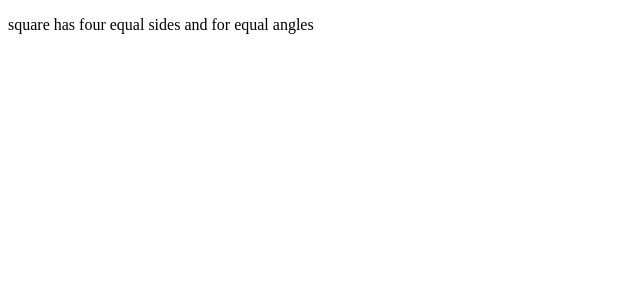
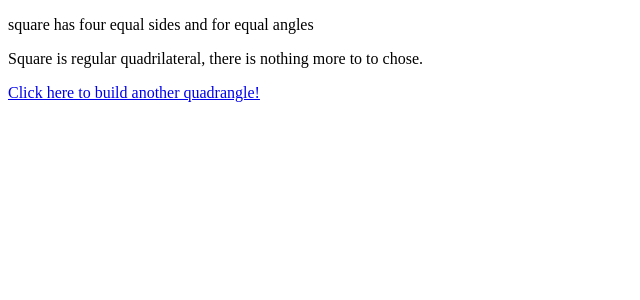
Before and after one commit to bugdevourer/Breadcrumbs, an Angular app in the folder BreadCrumbsDemo/: page /square in a window 1280 px wide. Shown: the top 300 px of the page, without its empty margins (0-640 px from the left). Built offline with nearby package versions, Linux system fonts and the light colour scheme.

Commit message:
routerLink in squareComponent added

```diff
--- a/BreadCrumbsDemo/src/app/figures/square/square.component.html
+++ b/BreadCrumbsDemo/src/app/figures/square/square.component.html
@@ -1 +1,7 @@
 <p>square has four equal sides and for equal angles</p>
+
+<p>Square is regular quadrilateral, there is nothing more to to chose.</p>
+
+<a [routerLink]="['/']">
+    Click here to build another quadrangle!
+</a>
```
